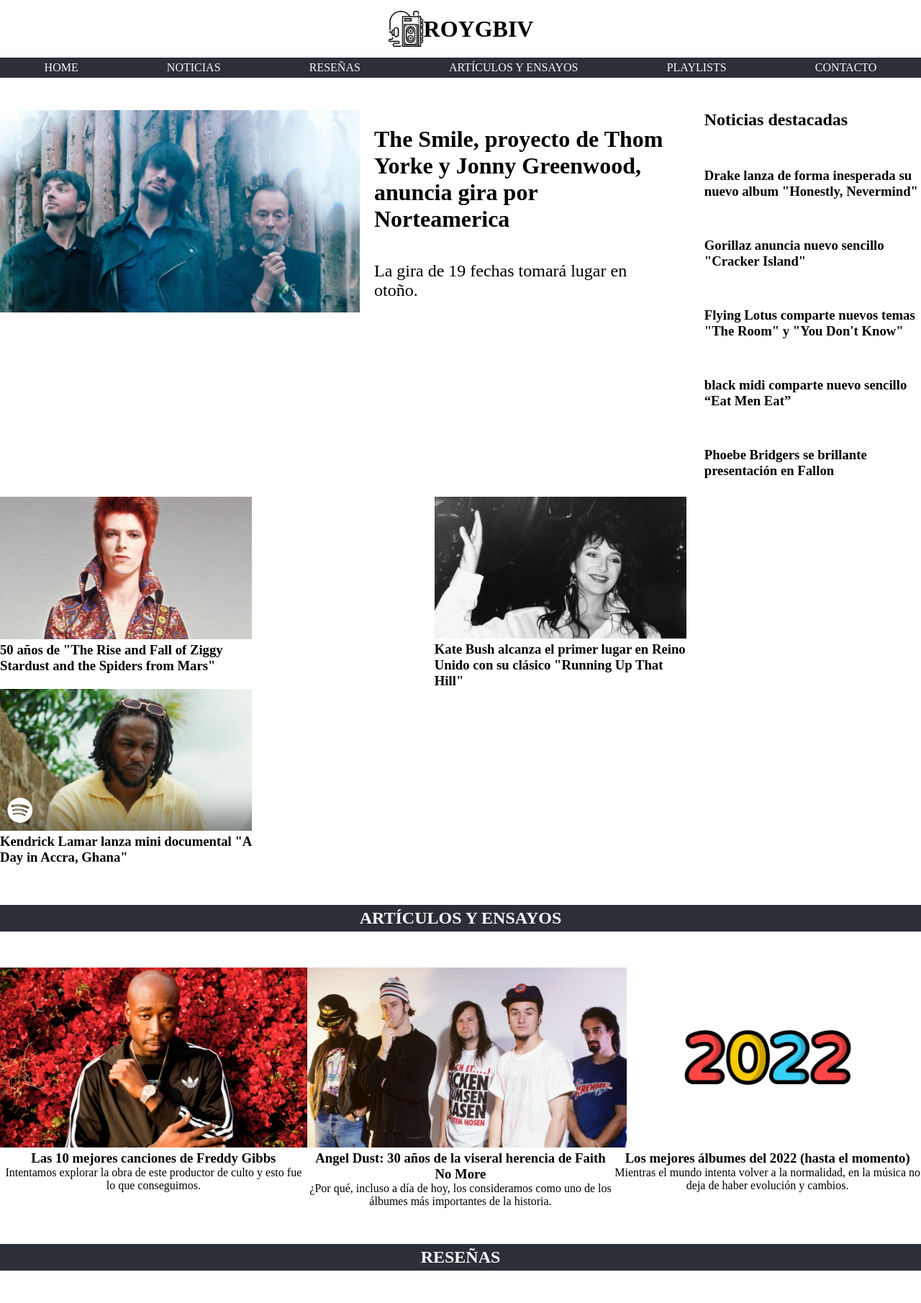
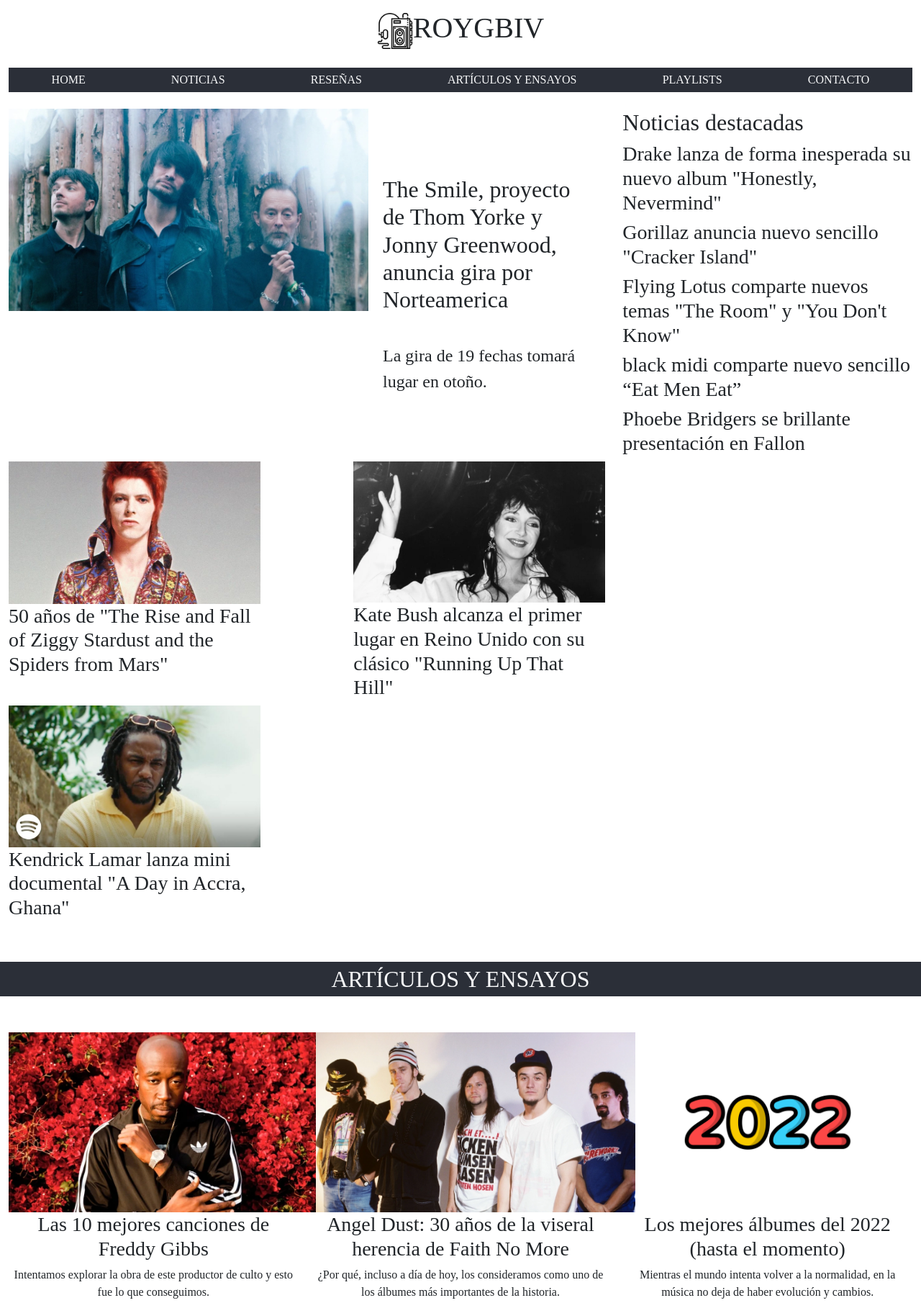
Before and after one commit to acevjuan/blog-de-musica-roygbiv_acevedo, a plain HTML site: page index.html in a window 1280 px wide. Shown: the top 1810 px of the page at 72% size. Drawn offline with nearby package versions, Linux system fonts and the light colour scheme; a web font is replaced by a local one.

Commit message:
Ajustando index.html con Bootstrap

```diff
--- a/index.html
+++ b/index.html
@@ -8,6 +8,7 @@
     <meta http-equiv="X-UA-Compatible" content="IE=edge">
     <meta name="viewport" content="width=device-width, initial-scale=1.0">
     <title>ROYGBIV | Blog de música</title>
+    <link href="https://cdn.jsdelivr.net/npm/bootstrap@5.2.0-beta1/dist/css/bootstrap.min.css" rel="stylesheet" integrity="sha384-0evHe/X+R7YkIZDRvuzKMRqM+OrBnVFBL6DOitfPri4tjfHxaWutUpFmBp4vmVor" crossorigin="anonymous">
     <link rel="stylesheet" href="style.css">
     <link rel="preconnect" href="https://fonts.googleapis.com">
     <link rel="preconnect" href="https://fonts.gstatic.com" crossorigin>
@@ -15,6 +16,7 @@
 </head>
 
 <body>
+    <!-- Encabezado: Demo con Bootstrap 5.2 -->
     <!-- Encabezado de la página principal -->
     <header>
         <!-- Logotipo de la página web en la parte superior de la misma -->
@@ -24,39 +26,43 @@
             <h1 class="titulo">ROYGBIV</h1>
         </div>
 
-        <!-- Barra de navegación para la página web -->
-        <nav class="nav-bar">
-            <ul class="nav-bar__list">
-                <li>
+        <nav class="navbar navbar-expand-md">
+            <div class="container-fluid">
+                <ul class="navbar-nav d-flex nav-bar__lista w-100 justify-content-around">
+                    <li class="nav-item">
                         <a href="index.html">HOME</a>
                     </li>
-                <li>
+                    <li class="nav-item">
                         <a href="noticias.html">NOTICIAS</a>
                     </li>
-                <li>
+                    <li class="nav-item">
                         <a href="resenas.html">RESEÑAS</a>
                     </li>
-                <li>
+                    <li class="nav-item d-md-none d-lg-block">
                         <a href="articulos.html">ARTÍCULOS Y ENSAYOS</a>
                     </li>
-                <li>
+                    <li class="nav-item d-none d-md-block d-lg-none d-sm-none">
+                        <a href="href=articulos.html">ARTÍCULOS</a>
+                    </li>
+                    <li class="nav-item">
                         <a href="playlists.html">PLAYLISTS</a>
                     </li>
-                <li>
+                    <li class="nav-item">
                         <a href="contacto.html">CONTACTO</a>
                     </li>
                 </ul>
+            </div>
         </nav>
+
     </header>
 
-    <!-- Sección de contanido destacado -->
-    <section class="destacados">
-
-         <!-- Sección de contenido principal destacado. Puede ser una noticia, artículo o reseña -->
-        <div class="contenido-principal">
-
-            <div class="contenido-principal-box">
-
+    <!-- Destacados. Demo con Bootstrap 5.2 -->
+    <!-- Tratar de corregir el tema que no ocupa el 100 % de la pantalla por los lados. Deja un pequeño padding por los lados -->
+    <section class="container-fluid w-100">
+        <!-- Fila de contenido principal + noticias destacadas -->
+        <div class="row">
+            <!-- Contenido principal -->
+            <div class="col-lg-8 col-md-12 col-sm-12 contenido-principal-box">
                 <div  class="contenido-principal__imagen">
                     <img src="multimedia/Smile-Thom-Yorke-Jonny-Greenwood.webp" alt="Imagen Noticia # 1">
                 </div>
@@ -65,81 +71,63 @@
                     <h3 class="contenido-principal__titulo">The Smile, proyecto de Thom Yorke y Jonny Greenwood, anuncia gira por Norteamerica</h3>
                     <p class="contenido-principal__descripcion">La gira de 19 fechas tomará lugar en otoño.</p>
                 </div>
+            </div>
 
+            <!-- Noticias destacada -->
+            <div class="col-lg-4 col-md-12 col-sm-12 noticias-destacadas">
+                <h2>Noticias destacadas</h2>
+
+                <div class="noticia-destacada__item">
+                    <div class="noticia-destacada__item__imagen">
+                        <img class="noticia-destacada__img" src="multimedia/imagen-vacia.png" alt="Imagen Noticia # 1">
+                    </div>
+                    <div class="noticia-destacada__item__titulo">
+                        <h3 class="noticia-destacada__titulo">Drake lanza de forma inesperada su nuevo album "Honestly, Nevermind"</h2>
+                    </div>
+                </div>
+
+                <div class="noticia-destacada__item">
+                    <div class="noticia-destacada__item__imagen">
+                        <img class="noticia-destacada__img" src="multimedia/imagen-vacia.png" alt="Imagen Noticia # 1">
+                    </div>
+                    <div class="noticia-destacada__item__titulo">
+                        <h3 class="noticia-destacada__titulo">Gorillaz anuncia nuevo sencillo "Cracker Island"</h2>
+                    </div>
+                </div>
+
+                <div class="noticia-destacada__item">
+                    <div class="noticia-destacada__item__imagen">
+                        <img class="noticia-destacada__img" src="multimedia/imagen-vacia.png" alt="Imagen Noticia # 1">
+                    </div>
+                    <div class="noticia-destacada__item__titulo">
+                        <h3 class="noticia-destacada__titulo">Flying Lotus comparte nuevos temas "The Room" y "You Don't Know"</h2>
+                    </div>
+                </div>
+
+                <div class="noticia-destacada__item">
+                    <div class="noticia-destacada__item__imagen">
+                        <img class="noticia-destacada__img" src="multimedia/imagen-vacia.png" alt="Imagen Noticia # 1">
+                    </div>
+                    <div class="noticia-destacada__item__titulo">
+                        <h3 class="noticia-destacada__titulo">black midi comparte nuevo sencillo “Eat Men Eat”</h2>
+                    </div>
+                </div>
+
+                <div class="noticia-destacada__item">
+                    <div class="noticia-destacada__item__imagen">
+                        <img class="noticia-destacada__img" src="multimedia/imagen-vacia.png" alt="Imagen Noticia # 1">
+                    </div>
+                    <div class="noticia-destacada__item__titulo">
+                        <h3 class="noticia-destacada__titulo">Phoebe Bridgers se brillante presentación en Fallon</h2>
+                    </div>
                 </div>
 
             </div>
-
-        <!-- Sección de noticias destacadas -->
-        <div class="noticias-destacadas">
-
-            <h2>Noticias destacadas</h2>
-
-            <div class="noticia-destacada__item">
-
-                <div class="noticia-destacada__item__imagen">
-                    <img class="noticia-destacada__img" src="multimedia/imagen-vacia.png" alt="Imagen Noticia # 1">
         </div>
 
-                <div class="noticia-destacada__item__titulo">
-                    <h3 class="noticia-destacada__titulo">Drake lanza de forma inesperada su nuevo album "Honestly, Nevermind"</h2>
-                </div>
-
-            </div>
-
-            <div class="noticia-destacada__item">
-
-                <div class="noticia-destacada__item__imagen">
-                    <img class="noticia-destacada__img" src="multimedia/imagen-vacia.png" alt="Imagen Noticia # 1">
-                </div>
-
-                <div class="noticia-destacada__item__titulo">
-                    <h3 class="noticia-destacada__titulo">Gorillaz anuncia nuevo sencillo "Cracker Island"</h2>
-                </div>
-
-            </div>
-
-            <div class="noticia-destacada__item">
-
-                <div class="noticia-destacada__item__imagen">
-                    <img class="noticia-destacada__img" src="multimedia/imagen-vacia.png" alt="Imagen Noticia # 1">
-                </div>
-
-                <div class="noticia-destacada__item__titulo">
-                    <h3 class="noticia-destacada__titulo">Flying Lotus comparte nuevos temas "The Room" y "You Don't Know"</h2>
-                </div>
-
-            </div>
-
-            <div class="noticia-destacada__item">
-
-                <div class="noticia-destacada__item__imagen">
-                    <img class="noticia-destacada__img" src="multimedia/imagen-vacia.png" alt="Imagen Noticia # 1">
-                </div>
-
-                <div class="noticia-destacada__item__titulo">
-                    <h3 class="noticia-destacada__titulo">black midi comparte nuevo sencillo “Eat Men Eat”</h2>
-                </div>
-
-            </div>
-
-            <div class="noticia-destacada__item">
-
-                <div class="noticia-destacada__item__imagen">
-                    <img class="noticia-destacada__img" src="multimedia/imagen-vacia.png" alt="Imagen Noticia # 1">
-                </div>
-
-                <div class="noticia-destacada__item__titulo">
-                    <h3 class="noticia-destacada__titulo">Phoebe Bridgers se brillante presentación en Fallon</h2>
-                </div>
-
-            </div>
-
-        </div>
-
-        <!-- Sección de contenido destacado. Pueden ser noticias, artículos o reseñas. -->
-        <div class="contenido-destacado">
-
+        <!-- Fila de contenido destacado -->
+        <div class="row">
+            <div class="col-lg-8 col-md-6 col-sm-12 contenido-destacado">
                 <div class="contenido-destacado__item contenido-destacado-item-i">
                     <img class="contenido-destacado__imagen" src="multimedia/ziggy-768x435.jpg" alt="Imagen Noticia # 1">
                     <h3>50 años de "The Rise and Fall of Ziggy Stardust and the Spiders from Mars"</h3>
@@ -154,59 +142,69 @@
                     <img class="contenido-destacado__imagen" src="multimedia/Kendrick-Ghana-1655496145-1000x563.jpeg" alt="Imagen Noticia # 1">
                     <h3>Kendrick Lamar lanza mini documental "A Day in Accra, Ghana"</h3>
                 </div>
-
             </div>
-
+        </div>
     </section>
 
-    <!-- Sección de artículos y ensayos destacados en la página principal -->
+    <!-- Artículos y ensayos. Demo con Bootstrap 5.2 -->
     <section>
         <h2 class="articulos-y-ensayos">ARTÍCULOS Y ENSAYOS</h2>
-        <div class="articulos-y-ensayos__contenido">
-            <div class="articulos-y-ensayos__contenido__item">
+        <div class="container-fluid articulos-y-ensayos__contenido">
+            <div class="row">
+                <div class="col-lg-4 col-sm-12 articulos-y-ensayos__contenido__item">
                     <img class="articulos-y-ensayos__imagen" src="multimedia/freddie-gibbs-1.webp" alt="Imagen Artículo # 1"></img>
                     <h3 >Las 10 mejores canciones de Freddy Gibbs</h3>
                     <p>Intentamos explorar la obra de este productor de culto y esto fue lo que conseguimos.</p>
                 </div>
-            <div class="articulos-y-ensayos__contenido__item">
+                <div class="col-lg-4 col-sm-12 articulos-y-ensayos__contenido__item">
                     <img class="articulos-y-ensayos__imagen" src="multimedia/Faith-No-More-1992.webp" alt="Imagen Artículo # 2"></img>
                     <h3>Angel Dust: 30 años de la viseral herencia de Faith No More</h3>
                     <p>¿Por qué, incluso a día de hoy, los consideramos como uno de los álbumes más importantes de la historia.</p>
                 </div>
-            <div class="articulos-y-ensayos__contenido__item">
+                <div class="col-lg-4 col-sm-12 articulos-y-ensayos__contenido__item">
                     <img class="articulos-y-ensayos__imagen" src="multimedia/2022.png" alt="Imagen Artículo # 3"></img>
                     <h3>Los mejores álbumes del 2022 (hasta el momento)</h3>
                     <p>Mientras el mundo intenta volver a la normalidad, en la música no deja de haber evolución y cambios.</p>
                 </div>
             </div>
+        </div>
     </section>
 
+    <!-- Reseñas destacadas. Demo con Bootstrap 5.2 -->
     <!-- Sección de reseñas destacadas en página principal -->
     <section>
         <h2 class="resenas">RESEÑAS</h2>
-        <div class="resenas__albumes">
-            <div class="resena__album principal-resena-uno">
+        <div class="container-fluid">
+            <div class="row">
+                <div class="col-lg-4 col-md-6 col-sm-12 resenas__albumes">
+                    <div class="resena__album">
                         <img src="multimedia/9445220.jpg" alt="Imagen Album # 1">
                         <h3>Closure / Continuation</h3>
                         <p>Porcupine Tree</p>
                     </div>
-            <div class="resena__album principal-resena-dos">
+                </div>
+                <div class="col-lg-4 col-md-6 col-sm-12 resenas__albumes">
+                    <div class="resena__album">
                         <img src="multimedia/9830671.jpg" alt="Imagen Album # 2">
                         <h3>Big Time</h3>
                         <p>Angel Olsen</p>
                     </div>
-            <div class="resena__album principal-resena-tres">
+                </div>
+                <div class="col-lg-4 col-md-6 col-sm-12 resenas__albumes">
+                    <div class="resena__album">
                         <img src="multimedia/9900784.jpg" alt="Imagen Album # 3">
                         <h3>Cruel Country</h3>
                         <p>Wilco</p>
                     </div>
                 </div>
+            </div>
+        </div>
     </section>
 
+    <!-- Pie de página. Demo en Bootstrap -->
     <!-- Pie de página para toda la página web -->
-    <footer class="pie-de-pagina">
-        <!-- Acceso a secciones principales en el pie de página -->
-        <div class="nav-fondo">
+    <footer class="container-fluid w-100 pie-de-pagina">
+        <div class="row nav-fondo">
             <ul>
                 <li class="apartado-fondo">
                     <a href="index.html">HOME</a>
@@ -228,21 +226,21 @@
                 </li>
             </ul>
         </div>
-
-        <!-- Acceso a redes sociales -->
-        <!-- Ajusté el tamaño de los íconos dentro de sus respectivas etiquetas img para que no se vieran tan grandes al abrir el HTML -->
-        <div class="redes-sociales">
+        <div class="row">
+            <div class="col-lg-10 redes-sociales">
                 <a href=""><img class="icono-red-social" src="https://cdn-icons-png.flaticon.com/512/1384/1384015.png" alt=""></img></a>
                 <a href=""><img class="icono-red-social" src="https://cdn-icons-png.flaticon.com/512/1384/1384005.png" alt=""></img></a>
                 <a href=""><img class="icono-red-social" src="https://cdn-icons-png.flaticon.com/512/1384/1384017.png" alt=""></img></a>
                 <a href=""><img class="icono-red-social" src="https://cdn-icons-png.flaticon.com/512/1384/1384012.png" alt=""></img></a>
                 <a href=""><img class="icono-red-social" src="https://cdn-icons-png.flaticon.com/512/2111/2111685.png" alt=""></img></a>
             </div>
-
-        <!-- Logotipo de la página con transparencia -->
-        <div class="logotipo-fondo">
+            <div class="col-lg-2 logotipo-fondo d-flex flex-row-reverse">
                 <img class="logotipo-fondo-imagen" src="multimedia/walkman.png" alt="Logotipo">
             </div>
+        </div>
     </footer>
+
+    <script src="https://cdn.jsdelivr.net/npm/bootstrap@5.2.0-beta1/dist/js/bootstrap.bundle.min.js" integrity="sha384-pprn3073KE6tl6bjs2QrFaJGz5/SUsLqktiwsUTF55Jfv3qYSDhgCecCxMW52nD2" crossorigin="anonymous"></script>
+
 </body>
 </html>
--- a/style.css
+++ b/style.css
@@ -3,6 +3,7 @@
 * {
     padding: 0;
     margin: 0;
+    font-family: 'Joan', serif;
 }
 
 .top {
@@ -41,6 +42,25 @@
     transition: all 0.2s;
 }
 
+/* Demo con Bootstrap 5.2 */
+.nav-bar__lista {
+    background-color: #2B2F38;
+    /* justify-content: space-around; */
+    padding-top: 5px;
+    padding-bottom: 5px;
+    margin-bottom: 15px;
+}
+
+.nav-bar__lista a {
+    padding: 20px 20px;
+}
+
+.nav-bar__lista a:hover {
+    color: #2B2F38;
+    background-color: white;
+    transition: all 0.2s;
+}
+
 li {
     list-style: none;
 
@@ -63,6 +83,7 @@
         font-size: large;
     }
 }
+
 .destacados {
     display: grid;
     grid-template-columns: repeat(4, 1fr);
@@ -324,6 +345,9 @@
     max-width: 200px;
 }
 
+.redes-sociales {
+    padding: 0 25px;
+}
 
 /* NOTICIAS */
 
```
Lines whose indentation alone changed are shown as unchanged.
